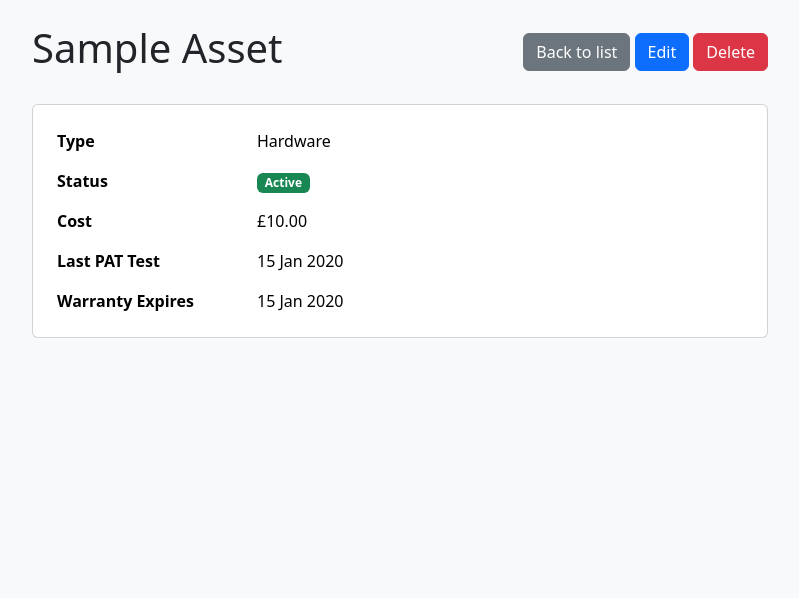
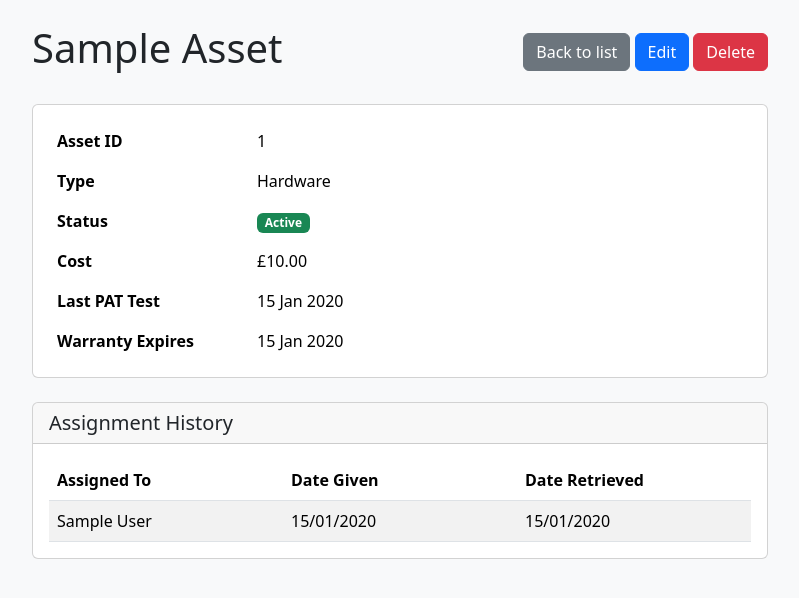
Before and after one commit to FilthySpartan/asset-tracker, a Django app: page /assets/1/ in a window 1280 px wide. Shown: the part 56-654 px from the top of the page, without its empty margins (240-1039 px from the left). Run offline with Django 5.2, Linux system fonts and the light colour scheme; a user stored in the database is signed in; tables that the repository leaves empty hold one stand-in row (values such as "Sample post").

```diff
--- a/apps/assets/templates/assets/asset_assignment_create.html
+++ b/apps/assets/templates/assets/asset_assignment_create.html
@@ -1,13 +1,12 @@
 
 {% extends "base.html" %}
 
-{% block title %}Add Asset{% endblock %}
-
+{% block title %}Add Assignment{% endblock %}
 {# We don't use form.as_div here so the custom alert could be added without duplicating the validation message #}
 {% block content %}
  <div class="row justify-content-center">
      <div class="col-md-6">
-                     <h1>Add Asset</h1>
+         <h1>Add Assignment</h1>
             <form method="post">
                 {% if form.non_field_errors %}
                     {% for error in form.non_field_errors %}
--- a/apps/assets/templates/assets/asset_assignment_delete.html
+++ b/apps/assets/templates/assets/asset_assignment_delete.html
@@ -1,10 +1,10 @@
 
     {% extends "base.html" %}
 
-    {% block title %}Delete Asset{% endblock %}
+    {% block title %}Delete Assignment{% endblock %}
 
     {% block content %}
-        <h1>Delete Asset</h1>
+        <h1>Delete Assignment</h1>
         <p>Are you sure you want to delete "{{ asset_assignment }}"?</p>
         <form method="post">
             {% csrf_token %}
--- a/apps/assets/templates/assets/asset_assignment_detail.html
+++ b/apps/assets/templates/assets/asset_assignment_detail.html
@@ -20,7 +20,11 @@
                     <table class="table table-borderless mb-0">
                         <tr>
                             <th style="width: 200px;">Asset</th>
-                            <td><a href="{% url 'assets:asset_detail' asset_assignment.asset.id %}">{{ asset_assignment.asset.asset_name }}</a></td>
+                            <td><a href="{% url 'assets:asset_detail' asset_assignment.asset.id %}">{{ asset_assignment.asset.asset_id }} - {{ asset_assignment.asset.display_name }}</a></td>
+                        </tr>
+                        <tr>
+                            <th style="width: 200px;">Asset</th>
+                            <td><a href="{% url 'assets:asset_detail' asset_assignment.asset.id %}">{{ asset_assignment.asset.display_name }}</a></td>
                         </tr>
                         <tr>
                             <th>Assigned To</th>
--- a/apps/assets/templates/assets/asset_assignment_update.html
+++ b/apps/assets/templates/assets/asset_assignment_update.html
@@ -1,12 +1,12 @@
 {% extends "base.html" %}
 
-{% block title %}Add Asset{% endblock %}
+{% block title %}Edit Assignment{% endblock %}
 
 {# We don't use form.as_div here so the custom alert could be added without duplicating the validation message #}
 {% block content %}
     <div class="row justify-content-center">
         <div class="col-md-6">
-            <h1>Add Asset</h1>
+            <h1>Reassign Asset</h1>
             <form method="post">
                 {% if form.non_field_errors %}
                     {% for error in form.non_field_errors %}
--- a/apps/assets/templates/assets/asset_create.html
+++ b/apps/assets/templates/assets/asset_create.html
@@ -4,7 +4,6 @@
     {% block title %}Add Asset{% endblock %}
 
     {% block content %}
-
         <div class="row justify-content-center">
             <div class="col-md-6">
               <h1>Add Asset</h1>
@@ -16,5 +15,4 @@
                 </form>
             </div>
         </div>
-
     {% endblock %}
--- a/apps/assets/templates/assets/asset_detail.html
+++ b/apps/assets/templates/assets/asset_detail.html
@@ -18,6 +18,10 @@
             <div class="card">
                 <div class="card-body">
                     <table class="table table-borderless mb-0">
+                        <tr>
+                            <th style="width: 200px;">Asset ID</th>
+                            <td>{{ asset.asset_id }}</td>
+                        </tr>
                         <tr>
                             <th style="width: 200px;">Type</th>
                             <td>{{ asset.get_type_display }}</td>
@@ -45,6 +49,41 @@
                     </table>
                 </div>
             </div>
+            <div class="card mt-4">
+                <div class="card-header">
+                    <h5 class="mb-0">Assignment History</h5>
+                </div>
+                <div class="card-body">
+                    {% if assignments %}
+                        <table class="table table-striped mb-0">
+                            <thead>
+                                <tr>
+                                    <th>Assigned To</th>
+                                    <th>Date Given</th>
+                                    <th>Date Retrieved</th>
+                                </tr>
+                            </thead>
+                            <tbody>
+                                {% for assignment in assignments %}
+                                    <tr>
+                                        <td>{{ assignment.user.get_full_name|default:assignment.user.username }}</td>
+                                        <td>{{ assignment.date_given|date:"d/m/Y" }}</td>
+                                        <td>
+                                            {% if assignment.date_retrieved %}
+                                                {{ assignment.date_retrieved|date:"d/m/Y" }}
+                                            {% else %}
+                                                <span class="badge bg-success">Current</span>
+                                            {% endif %}
+                                        </td>
+                                    </tr>
+                                {% endfor %}
+                            </tbody>
+                        </table>
+                    {% else %}
+                        <p class="text-muted mb-0">This asset has never been assigned.</p>
+                    {% endif %}
+                </div>
+            </div>
         </div>
     </div>
 {% endblock %}
--- a/apps/assets/templates/assets/asset_update.html
+++ b/apps/assets/templates/assets/asset_update.html
@@ -6,7 +6,7 @@
     {% block content %}
         <div class="row justify-content-center">
             <div class="col-md-6">
-                <h1>Add Asset</h1>
+                <h1>Edit Asset</h1>
                 <form method="post">
                     {% csrf_token %}
                     {{ form.as_div }}
--- a/apps/assets/views.py
+++ b/apps/assets/views.py
@@ -5,19 +5,43 @@ from django.views.generic import ListView, DetailView, CreateView, UpdateView, D
 from django.urls import reverse_lazy
 from django.contrib.auth.mixins import LoginRequiredMixin, UserPassesTestMixin
 from apps.assets.models import Asset, AssetAssignment
-from .forms import AssetForm, AssetAssignmentForm
+from .forms import AssetForm, AssetUpdateForm, AssetAssignmentForm
 
-# Create your views here.
+
 class AssetListView(LoginRequiredMixin, ListView):
     model = Asset
     template_name = "assets/asset_list.html"
     context_object_name = "assets"
     paginate_by = 10
 
+    def get_queryset(self):
+        queryset = super().get_queryset()
+        allowed_sorts = ['asset_id', 'asset_name', 'type', 'status', 'cost', 'last_pat_test']
+        sort = self.request.GET.get('sort', 'asset_id')
+        direction = self.request.GET.get('dir', 'asc')
+        if sort not in allowed_sorts:
+            sort = 'asset_id'
+        if direction == 'desc':
+            sort = f'-{sort}'
+        return queryset.order_by(sort)
+
+    def get_context_data(self, **kwargs):
+        context = super().get_context_data(**kwargs)
+        context['current_sort'] = self.request.GET.get('sort', 'asset_id')
+        context['current_dir'] = self.request.GET.get('dir', 'asc')
+        return context
+
 class AssetDetailView(LoginRequiredMixin, DetailView):
     model = Asset
     template_name = "assets/asset_detail.html"
     context_object_name = "asset"
+
+    def get_context_data(self, **kwargs):
+        context = super().get_context_data(**kwargs)
+        context['assignments'] = AssetAssignment.objects.filter(
+            asset=self.object
+        ).order_by('-date_given')
+        return context
 
 class AssetCreateView(LoginRequiredMixin, CreateView):
     model = Asset
@@ -25,11 +49,23 @@ class AssetCreateView(LoginRequiredMixin, CreateView):
     form_class = AssetForm
     success_url = reverse_lazy("assets:asset_list")
 
+    def form_valid(self, form):
+        response = super().form_valid(form)
+        assign_to = form.cleaned_data.get("assign_to")
+        date_given = form.cleaned_data.get("date_given")
+        if assign_to and date_given:
+            AssetAssignment.objects.create(
+                user=assign_to,
+                asset=self.object,
+                date_given=date_given
+            )
+        return response
+
 class AssetUpdateView(LoginRequiredMixin, UpdateView):
     model = Asset
     template_name = "assets/asset_update.html"
     context_object_name = "asset"
-    form_class = AssetForm
+    form_class = AssetUpdateForm
     success_url = reverse_lazy("assets:asset_list")
 
 class AssetDeleteView(LoginRequiredMixin, UserPassesTestMixin , DeleteView):
@@ -53,6 +89,23 @@ class AssetAssignmentListView(LoginRequiredMixin, ListView):
     context_object_name = "asset_assignments"
     paginate_by = 10
 
+    def get_queryset(self):
+        queryset = super().get_queryset()
+        allowed_sorts = ['asset__asset_name', 'user__last_name', 'date_given', 'date_retrieved']
+        sort = self.request.GET.get('sort', 'date_given')
+        direction = self.request.GET.get('dir', 'desc')
+        if sort not in allowed_sorts:
+            sort = 'date_given'
+        if direction == 'desc':
+            sort = f'-{sort}'
+        return queryset.order_by(sort)
+
+    def get_context_data(self, **kwargs):
+        context = super().get_context_data(**kwargs)
+        context['current_sort'] = self.request.GET.get('sort', 'date_given')
+        context['current_dir'] = self.request.GET.get('dir', 'desc')
+        return context
+
 class AssetAssignmentDetailView(LoginRequiredMixin, DetailView):
     model = AssetAssignment
     template_name = "assets/asset_assignment_detail.html"
@@ -71,6 +124,27 @@ class AssetAssignmentUpdateView(LoginRequiredMixin, UpdateView):
     form_class = AssetAssignmentForm
     success_url = reverse_lazy("assets:asset_assignment_list")
 
+    def form_valid(self, form):
+        original = AssetAssignment.objects.get(pk=self.object.pk)
+        user_changed = form.cleaned_data['user'] != original.user
+        asset_changed = form.cleaned_data['asset'] != original.asset
+
+        if user_changed or asset_changed:
+            # Close out the old assignment
+            original.date_retrieved = form.cleaned_data['date_given']
+            original.save()
+
+            # Create a new assignment
+            AssetAssignment.objects.create(
+                user=form.cleaned_data['user'],
+                asset=form.cleaned_data['asset'],
+                date_given=form.cleaned_data['date_given'],
+                date_retrieved=form.cleaned_data.get('date_retrieved')
+            )
+            return redirect(self.success_url)
+        else:
+            return super().form_valid(form)
+
 class AssetAssignmentDeleteView(LoginRequiredMixin, UserPassesTestMixin, DeleteView):
     model = AssetAssignment
     template_name = "assets/asset_assignment_delete.html"
--- a/templates/base.html
+++ b/templates/base.html
@@ -17,7 +17,9 @@
             font-weight: 500;
             margin-bottom: 0.25rem;
         }
-
+        table.table {
+            table-layout: fixed;
+        }
     </style>
 </head>
 <body class="bg-light">
```
Also changed, not shown: apps/assets/forms.py (+64 -7 lines), apps/assets/templates/assets/asset_assignment_list.html (+9 -7 lines), apps/assets/templates/assets/asset_list.html (+12 -8 lines). Lines whose indentation alone changed are shown as unchanged.
